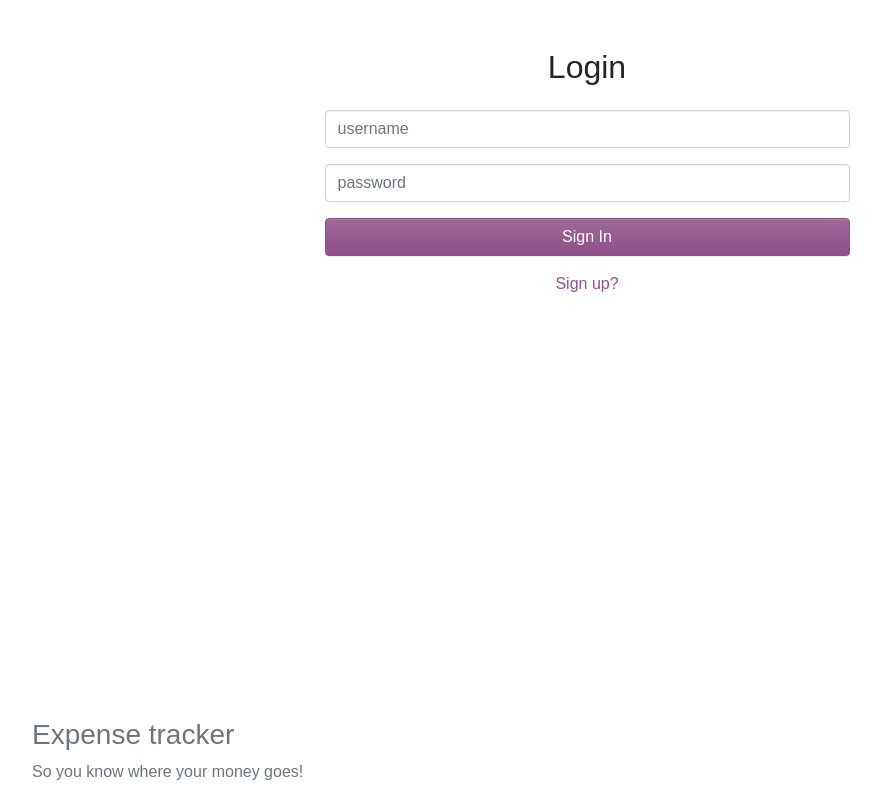
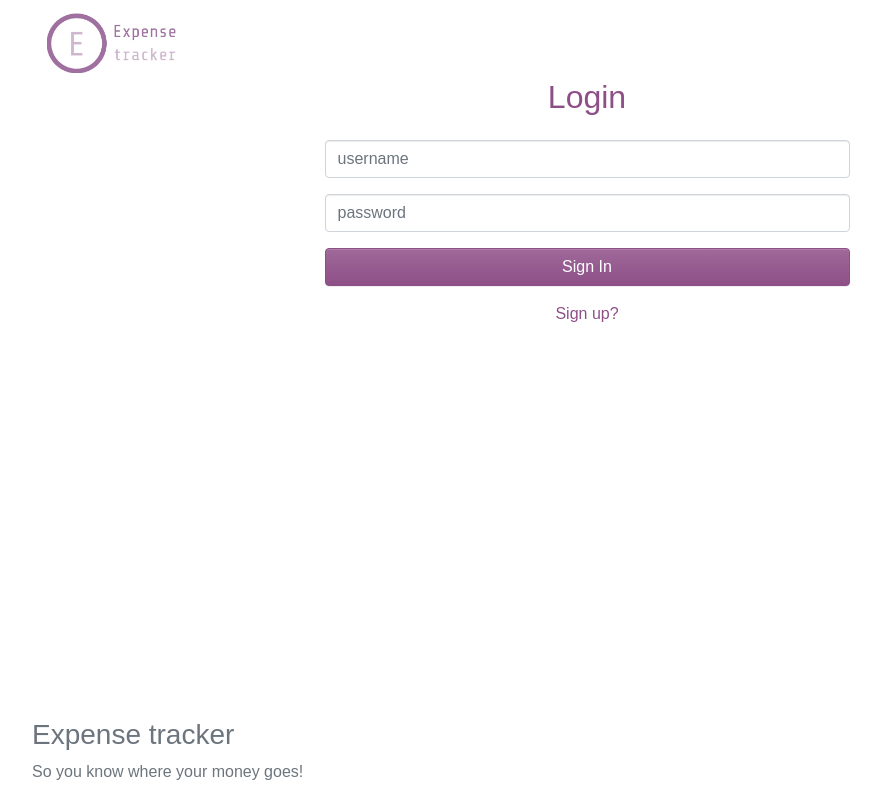
Before and after one commit to catmug/ITI0208-life, a Vue app in the folder web/: page /#/login in a window 1280 px wide. Shown: the whole page, without its empty margins (53-934 px from the left). Built offline with nearby package versions, Linux system fonts and the light colour scheme; what v-calendar would draw is missing.

Commit message:
design improvements

```diff
--- a/web/src/components/AddGoal.vue
+++ b/web/src/components/AddGoal.vue
@@ -1,16 +1,44 @@
 <template>
-    <div class="container" id="AddGoal">
+    <b-container fluid id="AddGoal">
+        <b-row>
+            <b-col>
+                <b-form>
+                    <b-form-group>
+                        <b-form-input
+                                type="number"
+                                v-model="goal.amount"
+                                aria-describedby="amountHelp"
+                                placeholder="Amount">
+                        </b-form-input>
+                    </b-form-group>
+                </b-form>
+            </b-col>
+        </b-row>
+        <b-row>
+            <b-col>
+                <p class="float-left">{{message}}</p>
+            </b-col>
+            <b-col>
+                <b-button class="float-right" @click="send()" variant="outline-primary">Add Goal</b-button>
+            </b-col>
+        </b-row>
+    </b-container>
+    <!--<div class="container" id="AddGoal">
         <div class="row">
+            <div class="col">
+
+            </div>
             <input type="number" v-model="goal.amount" aria-describedby="amountHelp"
                    placeholder="Amount">
             <b-button @click="send()" variant="outline-primary">Add Goal</b-button>
             <p>{{message}}</p>
         </div>
-    </div>
+    </div>-->
 </template>
 
 <script>
     import axios from "axios";
+
     export default {
         name: "AddGoal",
         data() {
@@ -35,7 +63,7 @@
         methods: {
             send() {
                 axios.post(process.env.VUE_APP_API + '/goal', {month: 1, amount: this.goal.amount})
-                    .then(response => (this.success = response.data.success ));
+                    .then(response => (this.success = response.data.success));
             }
         }
     }
--- a/web/src/components/ExpensesTable.vue
+++ b/web/src/components/ExpensesTable.vue
@@ -47,7 +47,7 @@
                 small
         >
             <template slot="actions" slot-scope="row">
-                <b-button variant="primary" size="sm" class="icon--purple" @click="info(row.item, row.index, $event.target)">
+                <b-button variant="primary" size="sm" class="icon--purple mr-2" @click="info(row.item, row.index, $event.target)">
                     <font-awesome-icon :icon="{ prefix: 'fas', iconName: 'edit'}" style="color: white"/>
                 </b-button>
                 <b-button size="sm" class="ml-1 btn-danger" @click="deleteExpense(row.item)">
--- a/web/src/components/Login.vue
+++ b/web/src/components/Login.vue
@@ -1,5 +1,17 @@
 <template>
-    <b-container lg="12" class="my-5">
+    <b-container lg="12" class="mb-5">
+        <b-row>
+            <b-col>
+                <b-navbar type="light" class="pb-0 ml-0 pl-0">
+                    <b-navbar-nav class="col-lg-2">
+                        <b-navbar-brand href="#" >
+                            <img src="../assets/banner.jpg" alt="Expense Tracker" class="img navbar__img">
+                        </b-navbar-brand>
+                    </b-navbar-nav>
+                    <!--<span left>Your goal: {{goal}} </span>-->
+                </b-navbar>
+            </b-col>
+        </b-row>
         <b-row align-h="center" class="mb-3">
             <h2>Login</h2>
         </b-row>
--- a/web/src/components/Register.vue
+++ b/web/src/components/Register.vue
@@ -1,5 +1,22 @@
 <template>
-    <b-container lg="12" class="my-5">
+    <b-container lg="12" class="mb-5">
+        <b-row>
+            <b-col>
+                <b-navbar type="light" class="pb-0 ml-0 pl-0">
+                    <b-navbar-nav class="col-lg-2">
+                        <b-navbar-brand href="#" >
+                            <img src="../assets/banner.jpg" alt="Expense Tracker" class="img navbar__img">
+                        </b-navbar-brand>
+                    </b-navbar-nav>
+                    <!--<span left>Your goal: {{goal}} </span>-->
+                    <b-navbar-nav class="ml-auto align-bottom">
+                        <router-link to="/login">
+                            <h6 style="font-size: 17px">Log In</h6>
+                        </router-link>
+                    </b-navbar-nav>
+                </b-navbar>
+            </b-col>
+        </b-row>
         <b-row align-h="center" class="mb-3">
             <h2>Register</h2>
         </b-row>
--- a/web/src/style/custom.scss
+++ b/web/src/style/custom.scss
@@ -56,6 +56,10 @@ html *{
   background-color: #4b1444;
 }
 
+h2,h6{
+  color: $custom-main-dark;
+}
+
 .navbar--purple{
   background-color: $custom-background-dark;
   color: $text-dark;
```
